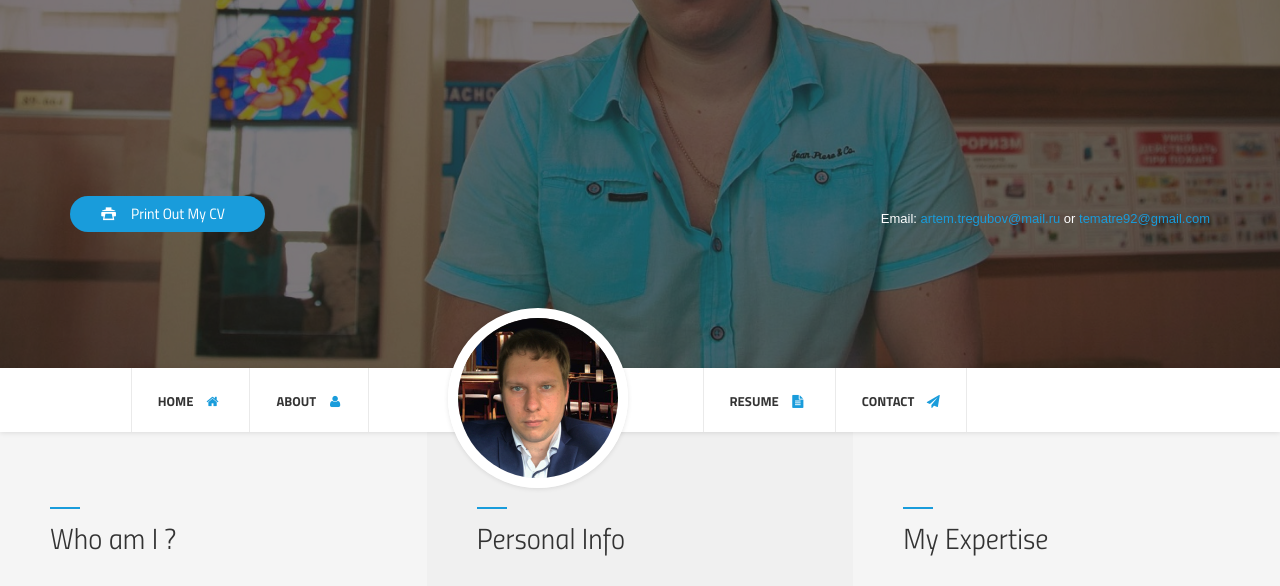
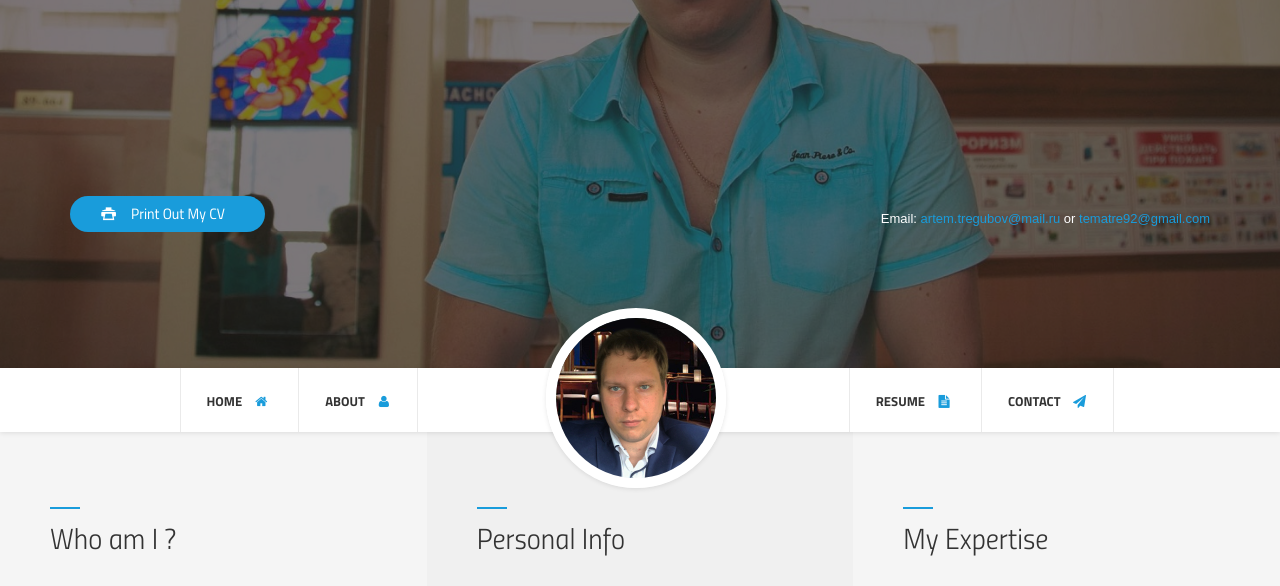
Before and after one commit to tematre/Site, a website: page TemaTre.Site.Resume.App/sources/index.html in a window 1280 px wide. Shown: the part 203-789 px from the top of the page. Drawn offline with Linux system fonts and the light colour scheme; some packages are replaced by stand-ins of ours.

Commit message:
fix makeup

```diff
--- a/TemaTre.Site.Resume.App/sources/index.html
+++ b/TemaTre.Site.Resume.App/sources/index.html
@@ -123,7 +123,7 @@
 				<!--Row-->
 	            <div class="row">
 
-					<div class="col-sm-4 t-center">
+					<div class="col-sm-5 t-center">
 
 							<ul class="menu first">
 							<li><a 	class="scroll" href="#home">Home<i class="icon-home"></i></a></li>
@@ -143,7 +143,7 @@
 						</div>
 					</div>
 
-					<div class="col-sm-4 t-center">
+					<div class="col-sm-5 t-center">
 							<ul class="menu second">
 							<li><a  class="scroll" href="#resume">Resume<i class="icon-doc-text-inv"></i></a></li>
 							<li><a  class="scroll" href="#contact">Contact<i class="icon-paper-plane"></i></a></li>
```
